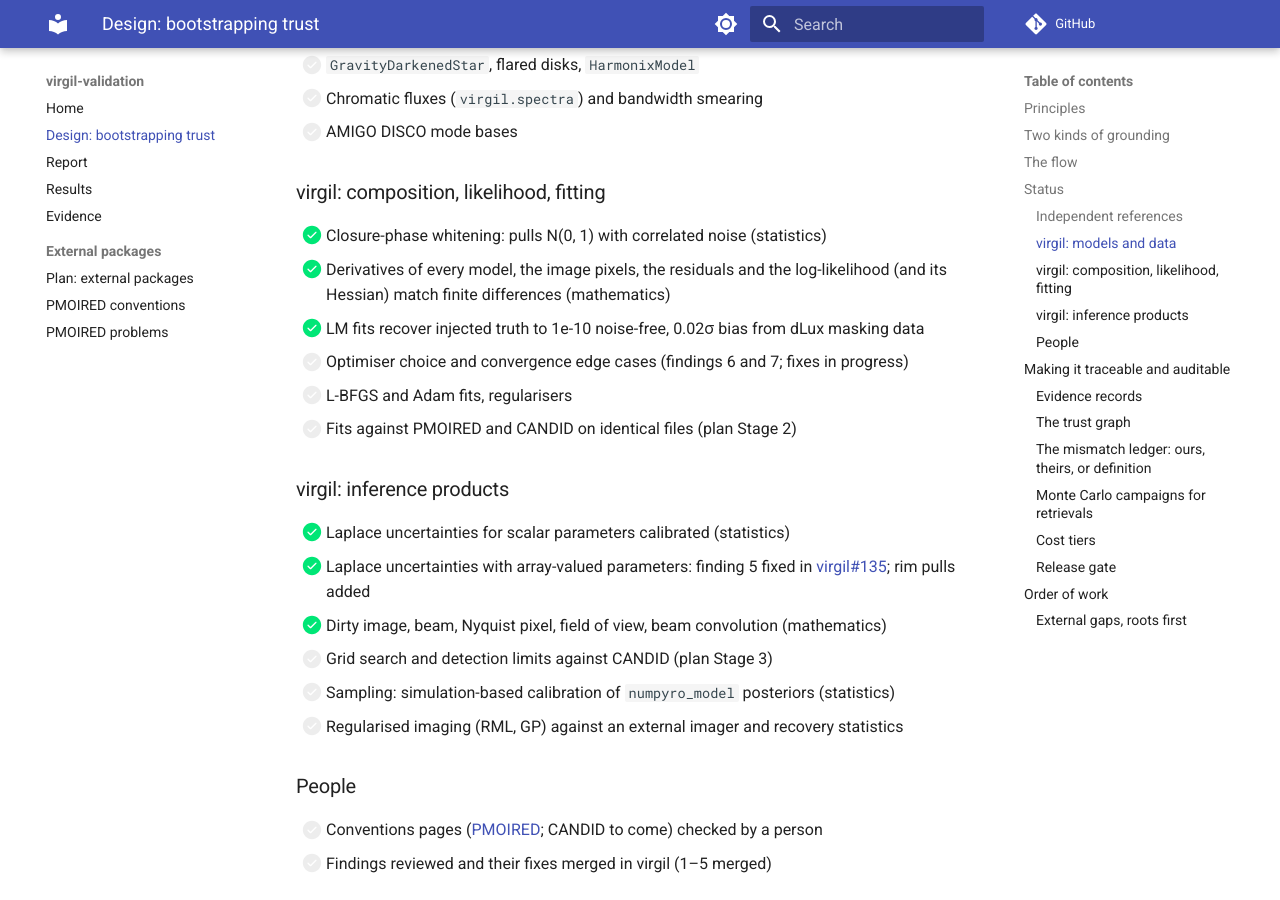
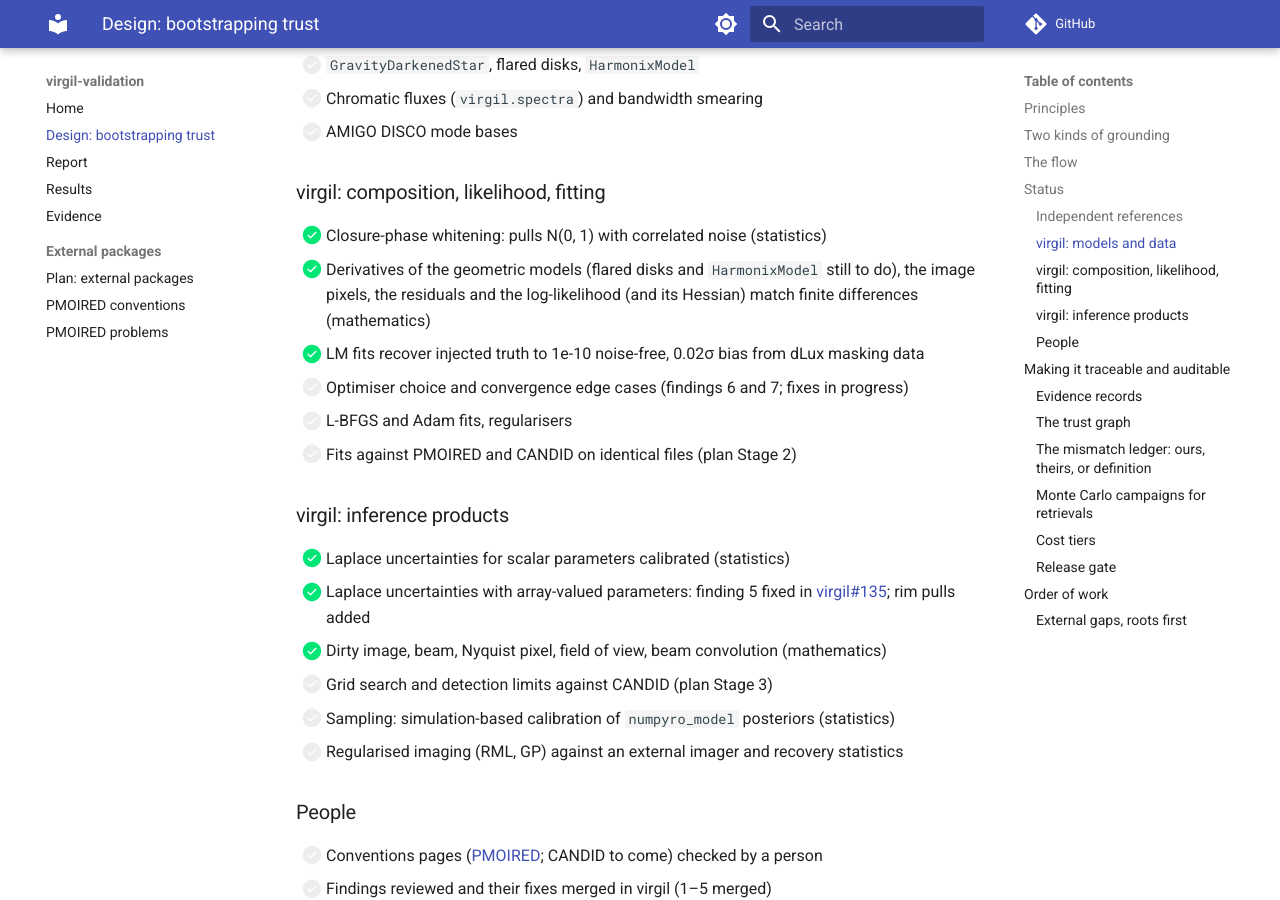
Before and after one commit to benjaminpope/virgil-validation, an MkDocs documentation site: the page built from docs/design.md, in a window 1280 px wide and 900 px high, scrolled down 3524 px. Built offline with MkDocs 1.6.1 and Material for MkDocs 9.7.7, drawn with Linux system fonts in a browser that asks for light colours; comment, search, counter and statistics services are not loaded.

Commit message:
Stage 2 review: build templates inside the float64 test context; one validates marker per case; scope claims to the geometric models
Co-Authored-By: Claude Opus 5.5 <noreply@anthropic.com>

```diff
--- a/docs/design.md
+++ b/docs/design.md
@@ -168,7 +168,7 @@ What is trusted now, and from which root. Details and numbers are in the
 ### virgil: composition, likelihood, fitting
 
 - [x] Closure-phase whitening: pulls N(0, 1) with correlated noise (statistics)
-- [x] Derivatives of every model, the image pixels, the residuals and the log-likelihood (and its Hessian) match finite differences (mathematics)
+- [x] Derivatives of the geometric models (flared disks and `HarmonixModel` still to do), the image pixels, the residuals and the log-likelihood (and its Hessian) match finite differences (mathematics)
 - [x] LM fits recover injected truth to 1e-10 noise-free, 0.02σ bias from dLux masking data
 - [ ] Optimiser choice and convergence edge cases (findings 6 and 7; fixes in progress)
 - [ ] L-BFGS and Adam fits, regularisers
```
Also changed, not shown: README.md (+1 -1 lines), docs/report.md (+1 -1 lines), 1 other file.
